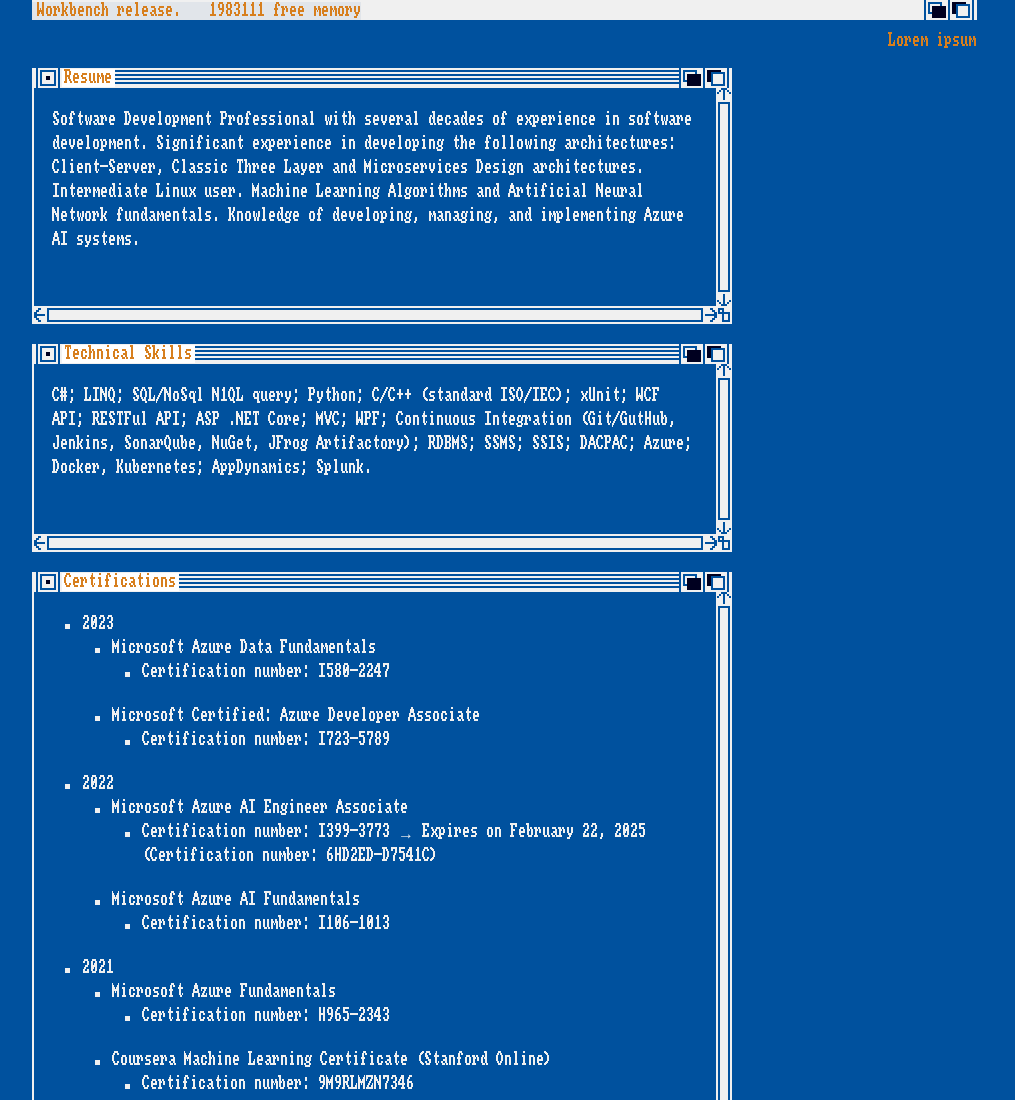
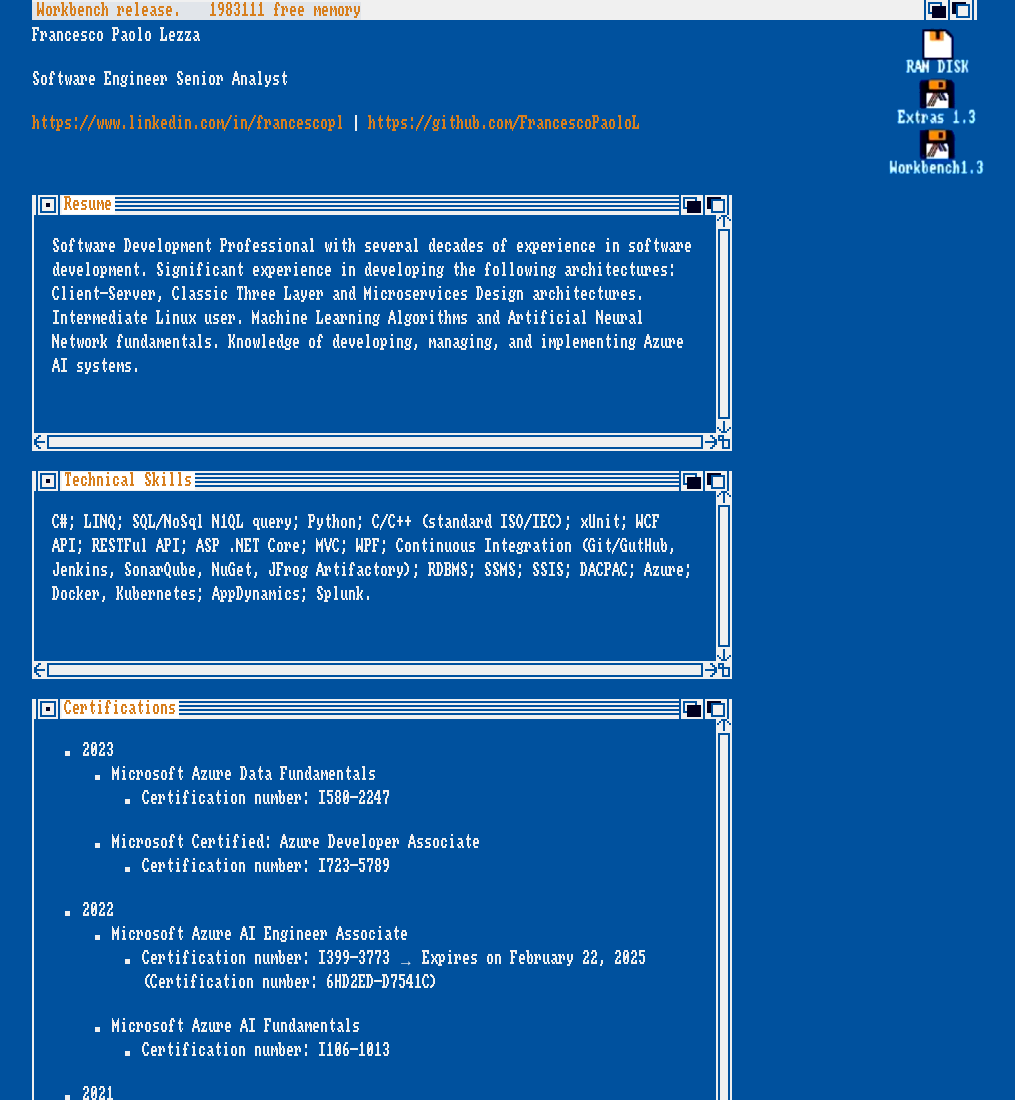
Before and after one commit to FrancescoPaoloL/AmigaResume, a plain HTML site: page index.html in a window 1280 px wide. Shown: the top 1100 px of the page, without its empty margins (128-1143 px from the left). Drawn offline with Linux system fonts and the light colour scheme.

Commit message:
Added icons and some minor changes

```diff
--- a/css/style.css
+++ b/css/style.css
@@ -18,6 +18,18 @@ Author URI: http://www.lizdizon.com/
 
 }
 
+.container {
+	display: flex;
+    justify-content: space-between;
+}
+
+.right-content {
+    text-align: right;
+}
+
+ .left-content {
+    text-align: left;
+}
 
 html {
 	margin-top: 0 !important;
--- a/index.html
+++ b/index.html
@@ -2,7 +2,7 @@
 <html lang="en">
 <head>
     <meta charset="UTF-8" />
-    <title>TEST Workbench 1.3</title>
+    <title>Resume Amiga 500</title>
     <link rel="stylesheet" href="/css/reset.css" type="text/css" media="screen" />
     <link rel="stylesheet" href="/css/text.css" type="text/css" media="screen" />
     <link rel="stylesheet" href="/css/960.css" type="text/css" media="screen" />
@@ -15,8 +15,21 @@
             <div id="titlebar">
                 <h1><a href="#">Workbench release. <span id="random-number" class="titlebar-random-number"></span> free memory</a></h1>
             </div>
-            <h2 id="tagline">Lorem ipsum</h2>
         </div>
+        <div class="container">
+            <div class="left-content">
+                <p>Francesco Paolo Lezza</p>
+                <p>Software Engineer Senior Analyst</p>
+                <p><a href="https://www.linkedin.com/in/francescopl">https://www.linkedin.com/in/francescopl</a> | <a href="https://github.com/FrancescoPaoloL">https://github.com/FrancescoPaoloL</a></p>
+            </div>
+
+            <div class="right-content">
+                <div class="image-container">
+                    <img src="/images/workIcons.png" alt="icons" />
+                </div>
+            </div>
+        </div>
+        <div class="tags"> </div>
         <div id="content" class="grid_9 alpha">
             <div class="post"><!-- start loop -->
                 <h3><a href="#">Resume</a></h3>
```
Also changed, not shown: images/workIcons.png (added).
